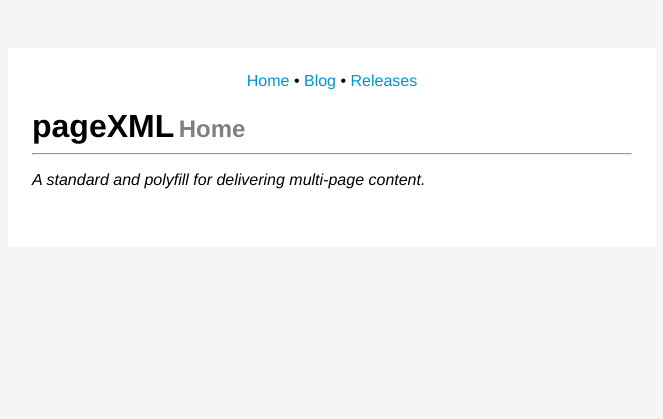
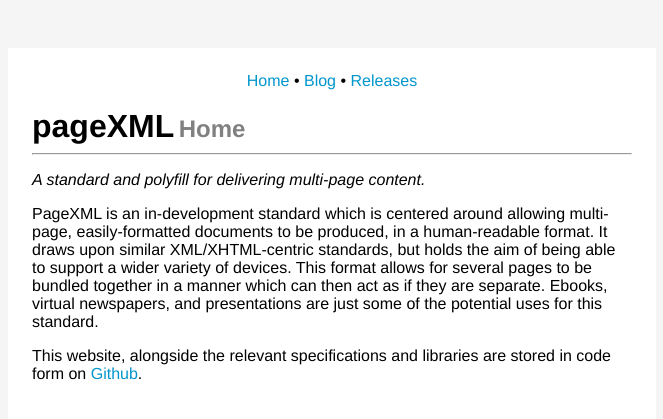
Before and after one commit to ir-g/pagexml, a Jekyll site: the page built from index.md, in a window 1280 px wide. Shown: the top 419 px of the page, without its empty margins (308-971 px from the left). Built offline with Jekyll 4.4.1, drawn with Linux system fonts in a browser that asks for light colours.

Commit message:
Update index.md

```diff
--- a/index.md
+++ b/index.md
@@ -3,3 +3,8 @@ title: Home
 ---
 
 *A standard and polyfill for delivering multi-page content.*
+
+
+PageXML is an in-development standard which is centered around allowing multi-page, easily-formatted documents to be produced, in a human-readable format. It draws upon similar XML/XHTML-centric standards, but holds the aim of being able to support a wider variety of devices. This format allows for several pages to be bundled together in a manner which can then act as if they are separate. Ebooks, virtual newspapers, and presentations are just some of the potential uses for this standard.
+
+This website, alongside  the relevant specifications and libraries are stored in code form on [Github](http://github.com/isaacrg/pagexml).
```
